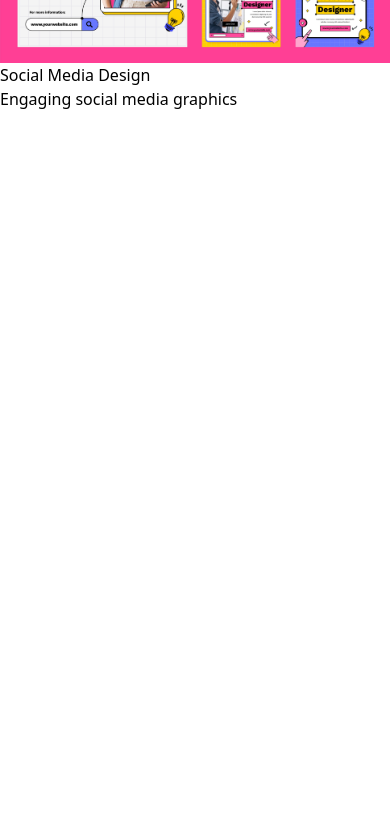
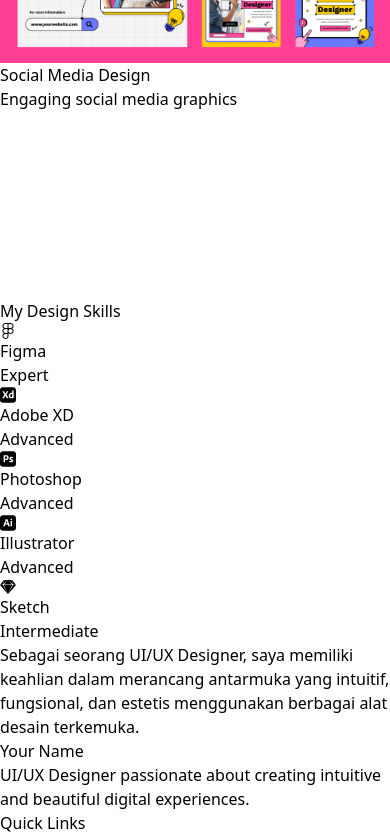
Before and after one commit to Rhakelino/portfolio-honey, a React (Vite) app: page / in a window 390 px wide. Shown: the part 1761-2600 px from the top of the page. Before the commit the page ends 2060 px from the top, so only its background shows below. Built offline with nearby package versions, Linux system fonts and the light colour scheme.

Commit message:
update!!

```diff
--- a/package.json
+++ b/package.json
@@ -14,6 +14,7 @@
     "gsap": "^3.13.0",
     "react": "^19.1.1",
     "react-dom": "^19.1.1",
+    "react-icons": "^5.5.0",
     "react-wavify": "^1.11.1",
     "swiper": "^11.2.10"
   },
--- a/src/Pages/Home.jsx
+++ b/src/Pages/Home.jsx
@@ -4,6 +4,7 @@
 import HeroSection from '../components/HeroSection';
 import AboutSection from '../components/AboutSection';
 import SkillsSection from '../components/SkillsSection';
+import Footer from '../components/Footer';
 
 export default function Home() {
 
@@ -17,6 +18,10 @@
             <AboutSection />
             {/* Projects Showcase */}
             <ProjectShowcase />
+
+            <SkillsSection />
+
+            <Footer />
         </div>
     );
 }
--- /dev/null
+++ b/src/components/Footer.jsx
@@ -0,0 +1,112 @@
+import React from 'react';
+import {
+  FaGithub,
+  FaLinkedin,
+  FaTwitter,
+  FaInstagram,
+  FaDribbble
+} from 'react-icons/fa';
+
+const Footer = () => {
+  const currentYear = new Date().getFullYear();
+
+  const socialLinks = [
+    {
+      icon: <FaGithub className="w-6 h-6 hover:text-white transition-colors" />,
+      href: "https://github.com/yourusername"
+    },
+    {
+      icon: <FaLinkedin className="w-6 h-6 hover:text-[#0A66C2] transition-colors" />,
+      href: "https://linkedin.com/in/yourusername"
+    },
+    {
+      icon: <FaTwitter className="w-6 h-6 hover:text-[#1DA1F2] transition-colors" />,
+      href: "https://twitter.com/yourusername"
+    },
+    {
+      icon: <FaInstagram className="w-6 h-6 hover:text-[#E1306C] transition-colors" />,
+      href: "https://instagram.com/yourusername"
+    },
+    {
+      icon: <FaDribbble className="w-6 h-6 hover:text-[#EA4C89] transition-colors" />,
+      href: "https://dribbble.com/yourusername"
+    }
+  ];
+
+  const footerNavigation = [
+    { name: "Home", href: "#home" },
+    { name: "About", href: "#about" },
+    { name: "Skills", href: "#skills" },
+    { name: "Projects", href: "#projects" },
+    { name: "Contact", href: "#contact" }
+  ];
+
+  return (
+    <footer className="bg-[#1A1A1A] text-gray-300 py-12">
+      <div className="container mx-auto px-4">
+        <div className="grid md:grid-cols-3 gap-8">
+          {/* Logo & Branding */}
+          <div>
+            <h3 className="text-2xl font-bold text-white mb-4">
+              Your Name
+            </h3>
+            <p className="text-sm">
+              UI/UX Designer passionate about creating intuitive and beautiful digital experiences.
+            </p>
+          </div>
+
+          {/* Navigation Links */}
+          <div>
+            <h4 className="text-lg font-semibold text-white mb-4">
+              Quick Links
+            </h4>
+            <div className="grid grid-cols-2 gap-2">
+              {footerNavigation.map((link, index) => (
+                <a
+                  key={index}
+                  href={link.href}
+                  className="text-sm hover:text-white transition-colors"
+                >
+                  {link.name}
+                </a>
+              ))}
+            </div>
+          </div>
+
+          {/* Social Media */}
+          <div>
+            <h4 className="text-lg font-semibold text-white mb-4">
+              Connect With Me
+            </h4>
+            <div className="flex space-x-4">
+              {socialLinks.map((social, index) => (
+                <a
+                  key={index}
+                  href={social.href}
+                  target="_blank"
+                  rel="noopener noreferrer"
+                  className="text-gray-400 hover:text-white transition-colors"
+                >
+                  {social.icon}
+                </a>
+              ))}
+            </div>
+          </div>
+        </div>
+
+        {/* Copyright */}
+        <div className="mt-8 pt-6 border-t border-[#252525] text-center">
+          <p className="text-sm">
+            © {currentYear} Your Name. All Rights Reserved.
+            <br />
+            <span className="text-xs text-gray-500 mt-2 block">
+              Designed & Developed with ❤️ by You
+            </span>
+          </p>
+        </div>
+      </div>
+    </footer>
+  );
+};
+
+export default Footer;
--- a/src/components/SkillsSection.jsx
+++ b/src/components/SkillsSection.jsx
@@ -1,142 +1,68 @@
-import React, { useRef, useEffect } from 'react';
-import gsap from 'gsap';
-import { ScrollTrigger } from 'gsap/ScrollTrigger';
+import React from 'react';
+import { FaFigma } from 'react-icons/fa';
+import { SiAdobephotoshop, SiAdobeillustrator, SiAdobexd, SiSketch } from 'react-icons/si';
 
-gsap.registerPlugin(ScrollTrigger);
-
-const SKILLS = [
+const SkillsSection = () => {
+  const skills = [
     {
-    name: 'Adobe Illustrator',
-    level: 100,
-    icon: (
-      <svg xmlns="http://www.w3.org/2000/svg" viewBox="0 0 32 32" className="w-8 h-8">
-        <rect width="32" height="32" rx="7" fill="#320000"/>
-        <text x="8" y="24" fontFamily="Arial" fontWeight="bold" fontSize="16" fill="#FF9900">Ai</text>
-      </svg>
-    )
+      name: 'Figma',
+      icon: <FaFigma className="text-[#F24E1E] w-12 h-12" />,
+      level: 'Expert'
     },
     {
-    name: 'Canva',
-    level: 95,
-    icon: (
-      <svg xmlns="http://www.w3.org/2000/svg" viewBox="0 0 32 32" className="w-8 h-8">
-        <circle cx="16" cy="16" r="16" fill="#19B6F3"/>
-        <text x="7" y="23" fontFamily="Arial" fontWeight="bold" fontSize="15" fill="#fff">Ca</text>
-      </svg>
-    )
+      name: 'Adobe XD',
+      icon: <SiAdobexd className="text-[#FF61F6] w-12 h-12" />,
+      level: 'Advanced'
     },
     {
-    name: 'Adobe Premiere Pro',
-    level: 85,
-    icon: (
-      <svg xmlns="http://www.w3.org/2000/svg" viewBox="0 0 32 32" className="w-8 h-8">
-        <rect width="32" height="32" rx="7" fill="#4D2067"/>
-        <text x="7" y="24" fontFamily="Arial" fontWeight="bold" fontSize="15" fill="#A087FF">Pr</text>
-      </svg>
-    )
+      name: 'Photoshop',
+      icon: <SiAdobephotoshop className="text-[#31A8FF] w-12 h-12" />,
+      level: 'Advanced'
     },
     {
-    name: 'Graphic Design',
-    level: 90,
-    icon: (
-      <svg xmlns="http://www.w3.org/2000/svg" viewBox="0 0 32 32" className="w-8 h-8">
-        <rect width="32" height="32" rx="7" fill="#2D3748"/>
-        <circle cx="16" cy="16" r="8" fill="#4299E1"/>
-        <rect x="13" y="13" width="6" height="6" rx="1.5" fill="#fff"/>
-      </svg>
-    )
+      name: 'Illustrator',
+      icon: <SiAdobeillustrator className="text-[#FF9A00] w-12 h-12" />,
+      level: 'Advanced'
     },
     {
-    name: 'UI/UX Design',
-    level: 80,
-    icon: (
-      <svg xmlns="http://www.w3.org/2000/svg" viewBox="0 0 32 32" className="w-8 h-8">
-        <rect width="32" height="32" rx="7" fill="#F472B6"/>
-        <circle cx="16" cy="16" r="9" fill="#fff" />
-        <rect x="10" y="10" width="12" height="12" rx="6" fill="#F472B6"/>
-      </svg>
-    )
+      name: 'Sketch',
+      icon: <SiSketch className="text-white w-12 h-12" />,
+      level: 'Intermediate'
     }
   ];
 
-const SkillsSection = ({ refs }) => {
-  // Refs untuk tiap skill card & progress bar
-  const containerRef = useRef(null);
-  const cardRefs = useRef([]);
-  const barRefs = useRef([]);
-
-  useEffect(() => {
-    if (cardRefs.current && barRefs.current && containerRef.current) {
-      gsap.set(cardRefs.current, { opacity: 0, y: 40 });
-      gsap.set(barRefs.current, { width: '0%' });
-
-      ScrollTrigger.batch(cardRefs.current, {
-        trigger: containerRef.current,
-        start: "top 80%",
-        onEnter: batch => {
-          gsap.to(batch, {
-            opacity: 1,
-            y: 0,
-            duration: 0.8,
-            stagger: 0.18,
-            ease: "power3.out",
-          });
-          batch.forEach((_, i) => {
-            gsap.to(barRefs.current[i], {
-              width: `${SKILLS[i].level}%`,
-              duration: 1,
-              delay: 0.2 + i * 0.18,
-              ease: "power3.out",
-            });
-          });
-        },
-      });
-    }
-  }, []);
-
   return (
-    <section
-      ref={el => {
-        containerRef.current = el;
-        if (refs?.skillsRef) refs.skillsRef.current = el;
-      }}
-      className="max-w-5xl mx-auto px-4 py-16"
-    >
-      <h2 className="text-4xl font-bold text-center mb-14 bg-clip-text text-transparent bg-gradient-to-r from-white to-gray-400">
-        Professional Skills
+    <section className="py-16">
+      <div className="max-w-4xl mx-auto">
+        <h2 className="text-4xl font-bold text-center mb-12 text-white">
+          My Design Skills
         </h2>
 
-      <div className="grid md:grid-cols-3 gap-8">
-        {SKILLS.map((skill, i) => (
+        <div className="grid grid-cols-1 mx-10 md:mx-0 md:grid-cols-3 gap-8">
+          {skills.map((skill, index) => (
             <div
-            key={skill.name}
-            ref={el => cardRefs.current[i] = el}
-            className="bg-[#232526] p-7 rounded-2xl border border-gray-800
-              shadow-lg hover:shadow-xl hover:-translate-y-2 transition-all duration-300
-              flex flex-col justify-between group"
+              key={index}
+              className="flex flex-col items-center justify-center p-6 bg-[#252525] rounded-xl shadow-lg hover:bg-[#2C2C2C] transition-all duration-300 ease-in-out transform hover:-translate-y-2 border border-[#333]"
             >
-            <div className="flex items-center gap-4 mb-6">
-              <div className="bg-[#2c3033] p-3 rounded-full">{skill.icon}</div>
-              <div className="text-xl font-semibold text-white">{skill.name}</div>
+              <div className="mb-4">
+                {skill.icon}
               </div>
-            <div className="w-full h-4 bg-gray-700 rounded-full relative overflow-hidden">
-              <div
-                ref={el => barRefs.current[i] = el}
-                className="absolute left-0 top-0 h-4 bg-gradient-to-r from-blue-500 to-green-400 rounded-full transition-all"
-                style={{ width: '0%' }}
-              >
-                <span className="absolute -top-7 right-0 text-xs text-gray-300 font-semibold drop-shadow">
-                  {skill.level}%
-                </span>
-              </div>
-            </div>
+              <h3 className="text-lg font-semibold text-white mb-2">
+                {skill.name}
+              </h3>
+              <p className="text-sm text-gray-400">
+                {skill.level}
+              </p>
             </div>
           ))}
         </div>
 
-      <p className="mt-14 text-center text-gray-400 max-w-2xl mx-auto text-lg">
-        My diverse skill set allows me to create comprehensive design solutions that blend creativity, technical expertise, and user-centric thinking.
+        <div className="mt-12 text-center">
+          <p className="text-gray-300 max-w-2xl mx-auto">
+            Sebagai seorang UI/UX Designer, saya memiliki keahlian dalam merancang antarmuka yang intuitif, fungsional, dan estetis menggunakan berbagai alat desain terkemuka.
           </p>
+        </div>
+      </div>
     </section>
   );
 };
```
Also changed, not shown: 1 other file (tests, documents, lock files or other folders). Lines whose indentation alone changed are shown as unchanged.
